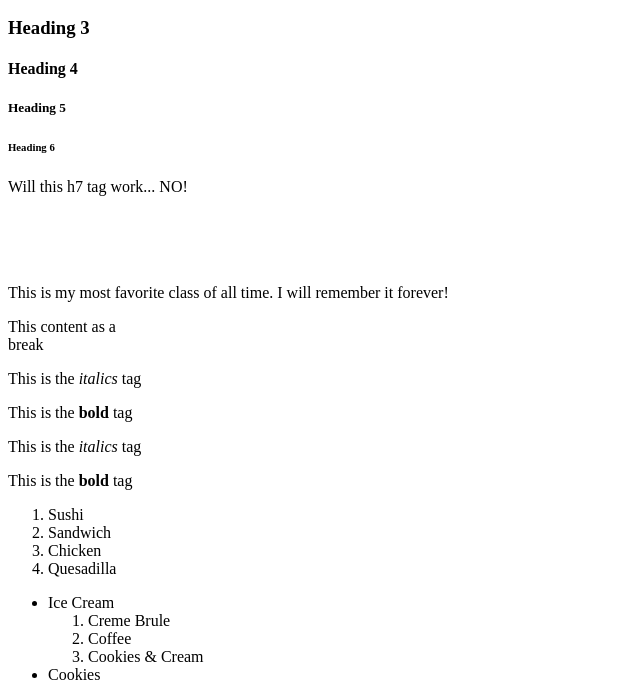
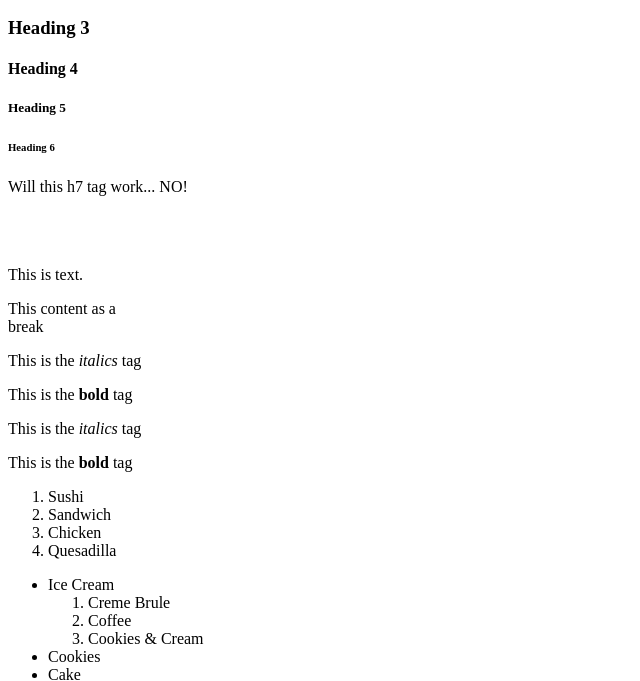
Before and after one commit to benezzy/CIM-111, a plain HTML site: page Notes/week2.html/index.html in a window 1280 px wide. Shown: the part 110-791 px from the top of the page, without its empty margins (0-640 px from the left). Drawn offline with Linux system fonts and the light colour scheme.

Commit message:
First Changes

```diff
--- a/Notes/week2.html/index.html
+++ b/Notes/week2.html/index.html
@@ -2,7 +2,7 @@
 <html>
 
 <head>
-<title>My Super Awesome First Website</title>
+<title>Ben Ezzy's First Website</title>
 
 </head>
 
@@ -15,9 +15,9 @@
 <h6>Heading 6</h6>
 <h7>Will this h7 tag work... NO!</h7>
 
-<br><br><br><br><br>
+<br><br><br><br>
 
-<p>This is my most favorite class of all time. I will remember it forever!</p>
+<p>This is text.</p>
 
 <p>This content as a
 <br>
```
